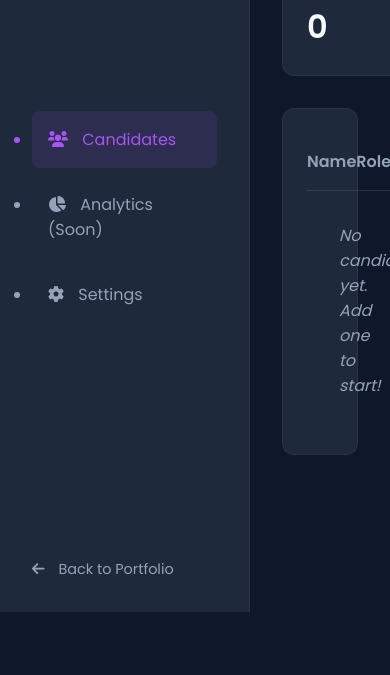
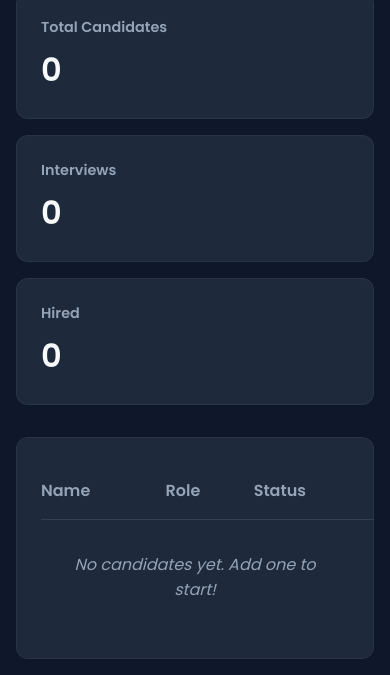
Before and after one commit to ghostridercr24/bootcamp-frontend, a plain HTML site: page mini-ats/index.html in a window 390 px wide. Shown: the part 232-907 px from the top of the page. Before the commit the page ends 844 px from the top, so only its background shows below. Drawn offline with Linux system fonts and the light colour scheme.

Commit message:
fix: make ATS dashboard responsive for mobile devices

```diff
--- a/mini-ats/styles.css
+++ b/mini-ats/styles.css
@@ -131,3 +131,65 @@ td { padding: 1rem 0; border-bottom: 1px solid rgba(255,255,255,0.05); }
     color: white;
     border-radius: 6px;
 }
+
+/* =========================================
+   MOBILE RESPONSIVE (Fix para Celulares)
+   ========================================= */
+@media (max-width: 768px) {
+    /* 1. Quitamos la cuadrícula de 2 columnas */
+    .dashboard-container {
+        display: block; /* Los elementos se ponen uno sobre otro */
+        height: auto;   /* Permitimos scroll infinito */
+        overflow-y: visible;
+    }
+
+    /* 2. Transformamos la Barra Lateral en una Barra Superior simple */
+    .sidebar {
+        padding: 1rem;
+        border-right: none;
+        border-bottom: 1px solid rgba(255,255,255,0.1);
+        display: flex;
+        justify-content: space-between;
+        align-items: center;
+    }
+
+    .sidebar nav {
+        display: none; /* Ocultamos el menú lateral en móvil para ahorrar espacio */
+    }
+
+    .sidebar .logo {
+        margin-bottom: 0;
+        font-size: 1.2rem;
+    }
+
+    .back-link {
+        font-size: 0.8rem; /* Hacemos el link de volver más pequeño */
+    }
+
+    /* 3. Ajustamos el contenido principal */
+    .main-content {
+        padding: 1rem;
+        height: auto;
+    }
+
+    /* 4. Las tarjetas de estadísticas una debajo de otra */
+    .stats-grid {
+        grid-template-columns: 1fr;
+        gap: 1rem;
+    }
+
+    /* 5. Tabla con scroll horizontal (Para que no rompa la pantalla) */
+    .table-container {
+        overflow-x: auto;
+    }
+
+    table {
+        min-width: 500px; /* Asegura que la tabla tenga ancho suficiente aunque haya scroll */
+    }
+
+    /* 6. Modal ajustado al ancho del celular */
+    .modal-content {
+        width: 90%;
+        padding: 1.5rem;
+    }
+}
```
